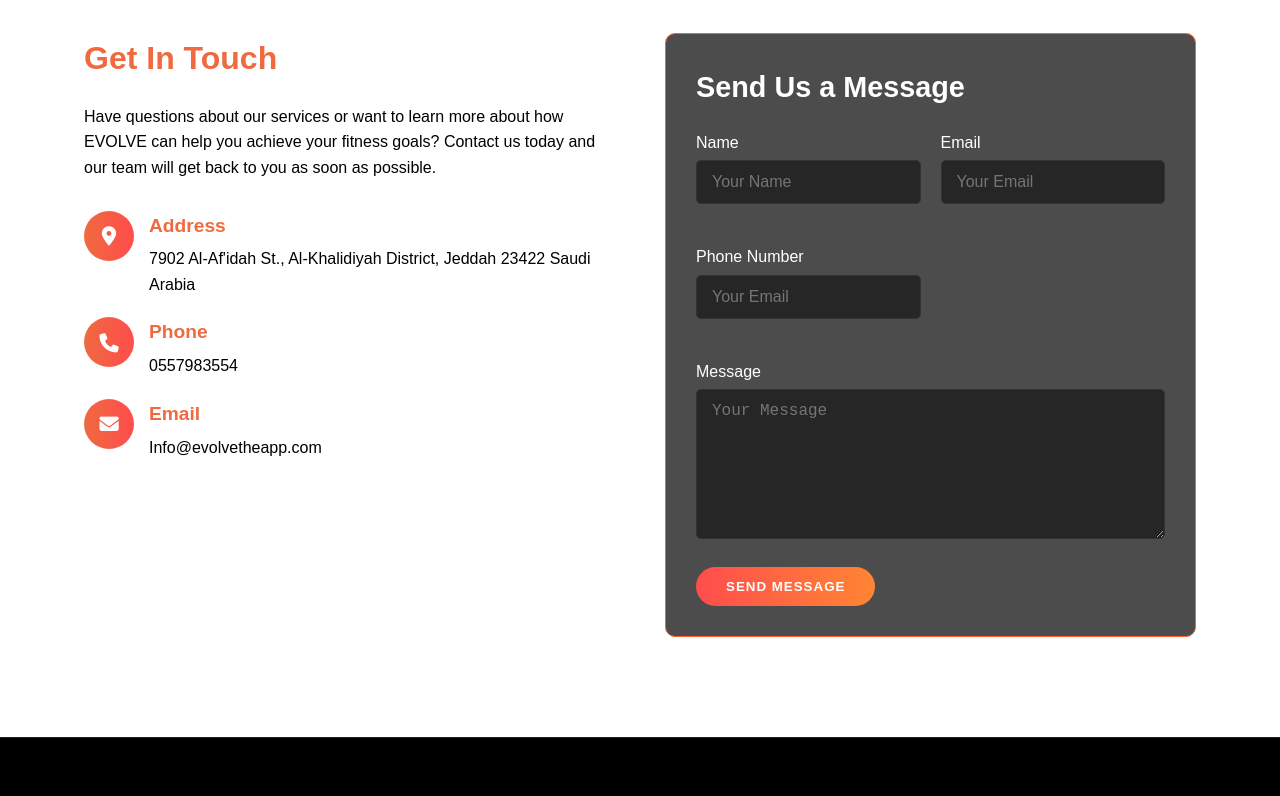
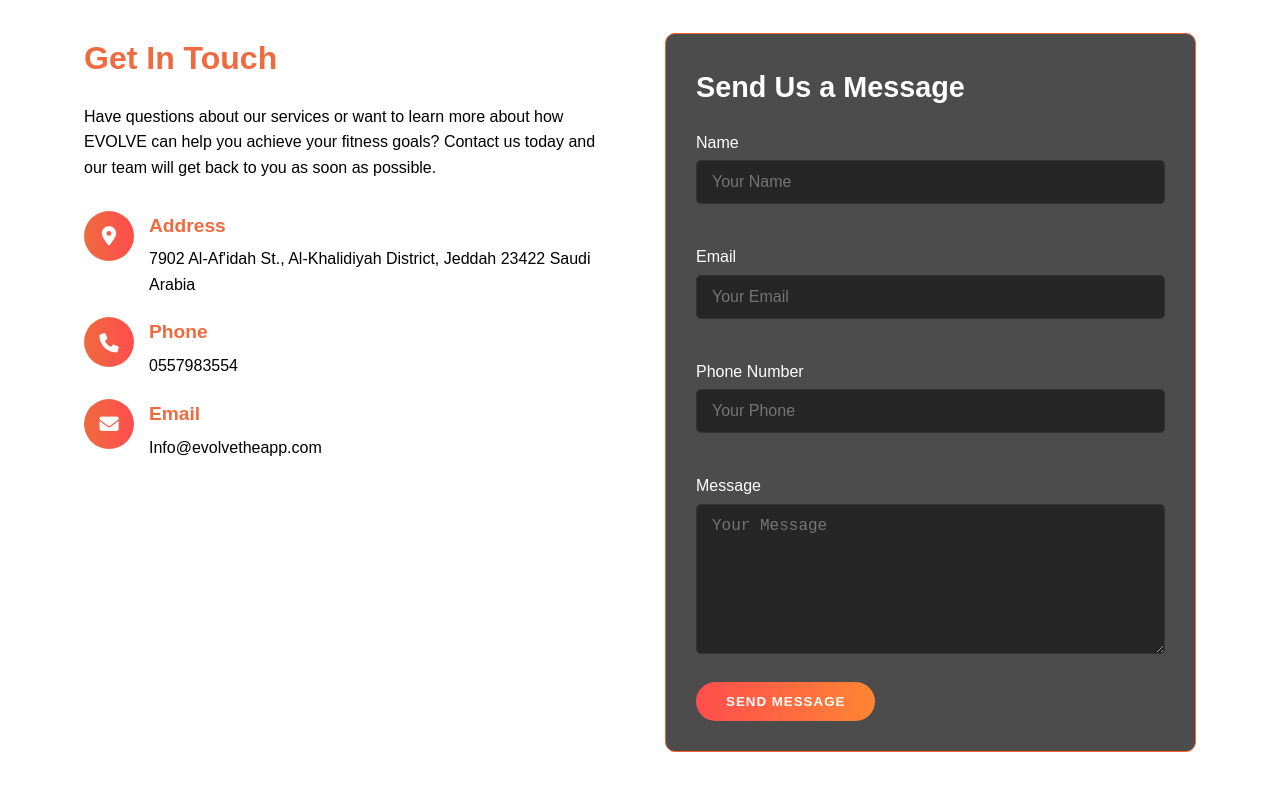
Before and after one commit to scob337/evolve, a plain HTML site: page index.html in a window 1280 px wide. Shown: the part 3680-4476 px from the top of the page. Drawn offline with nearby package versions, Linux system fonts and the light colour scheme.

Commit message:
change translate

```diff
--- a/index.html
+++ b/index.html
@@ -300,7 +300,7 @@
                             </div>
                                 <div class="form-group">
                                 <label for="phone">Phone Number</label>
-                                <input type="tel" id="phone" name="phone" data-translate="email_placeholder" placeholder="Your Phone Number" required>
+                                <input type="tel" id="phone" name="phone" data-translate="phone_placeholder" placeholder="Your Phone Number" required>
                             </div>
                         </div>
                         <div class="form-group">
--- a/style.css
+++ b/style.css
@@ -611,8 +611,8 @@ header .container {
 }
 
 .form-row {
-    display: grid;
-    grid-template-columns: 1fr 1fr;
+    display: flex;
+    flex-direction: column;
     gap: 20px;
     margin-bottom: 20px;
 }
--- a/translations.js
+++ b/translations.js
@@ -73,6 +73,7 @@ const translations = {
         "name": "Name",
         "name_placeholder": "Your Name",
         "email_placeholder": "Your Email",
+        "phone_placeholder": "Your Phone",
         "subject": "Subject",
         "subject_placeholder": "Subject",
         "message": "Message",
@@ -172,6 +173,7 @@ const translations = {
         "name": "الاسم",
         "name_placeholder": "اسمك",
         "email_placeholder": "بريدك الإلكتروني",
+        "phone_placeholder": "رقم الهاتف",
         "subject": "الموضوع",
         "subject_placeholder": "الموضوع",
         "message": "الرسالة",
```
